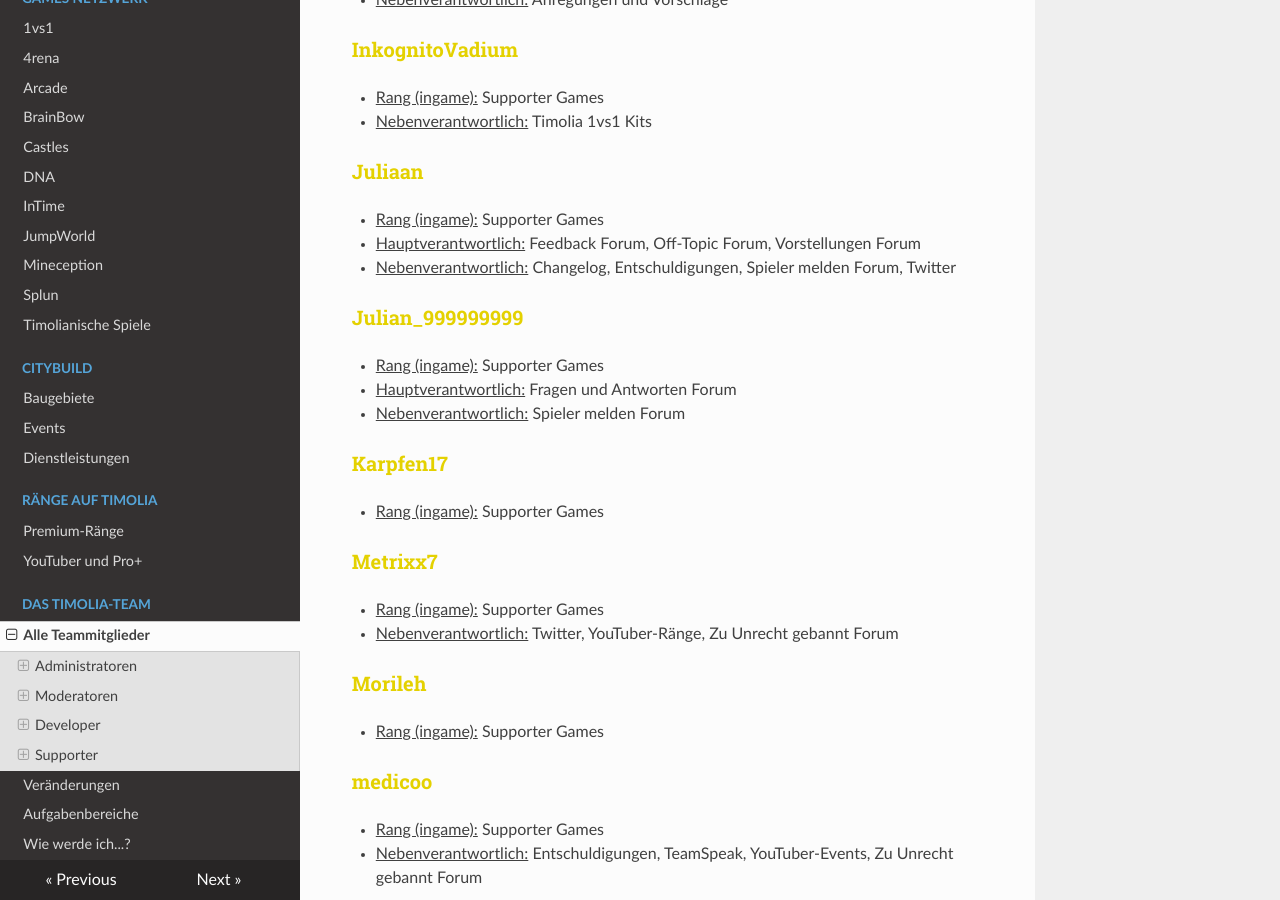
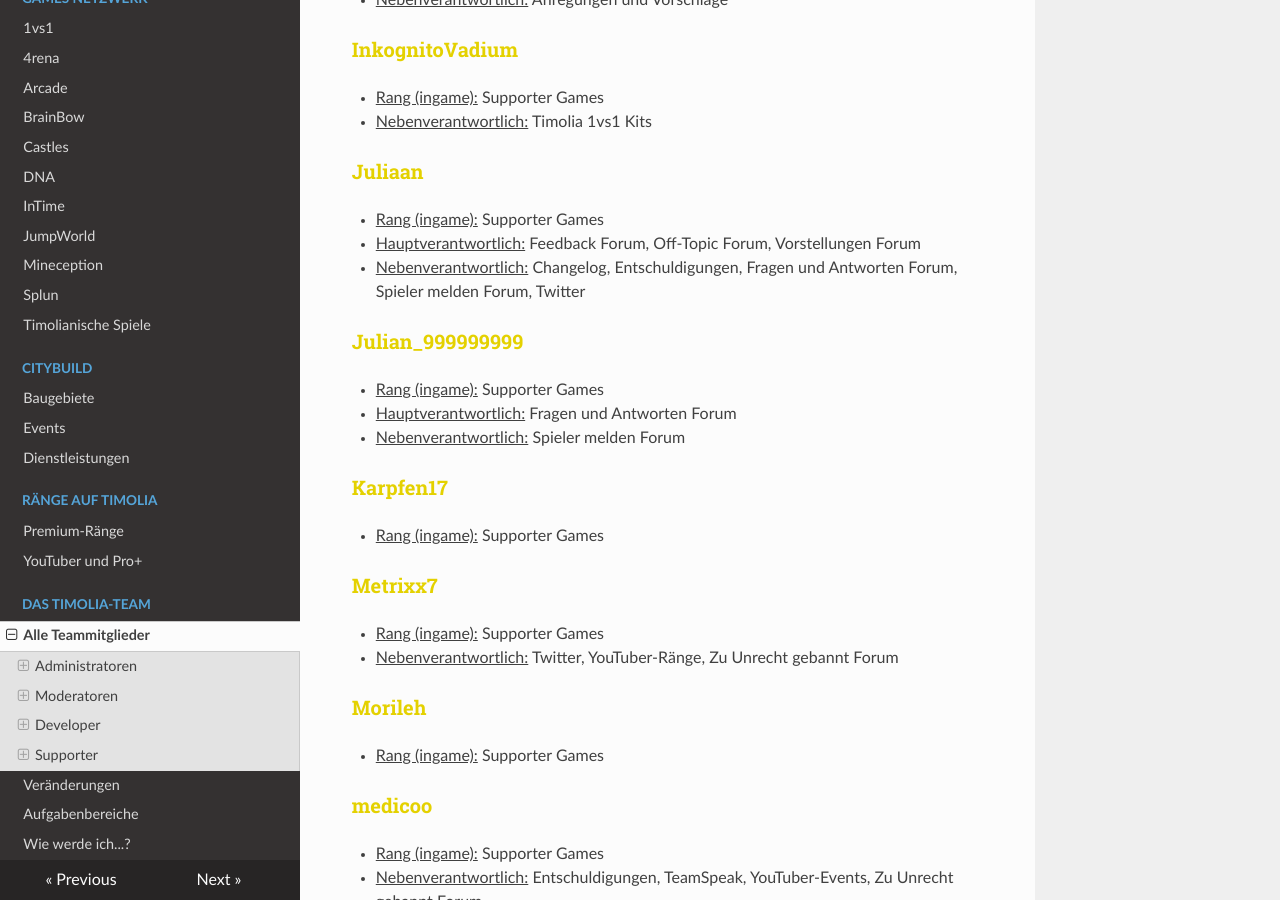
Before and after one commit to TimoliaDE/HowTo, an MkDocs documentation site: the page built from docs/team/members.md, in a window 1280 px wide and 900 px high, scrolled down 4854 px. Built offline with MkDocs 1.6.1, drawn with Linux system fonts in a browser that asks for light colours; nearby versions of some CDN libraries; old or Windows-style settings are respelled for this version of MkDocs.

Commit message:
juliaan nv fragen und antworten

```diff
--- a/docs/team/members.md
+++ b/docs/team/members.md
@@ -156,7 +156,7 @@ Sie stehen für alle grundlegenden Fragen und Reports zur Verfügung und sind di
 ### <strong><span style="color:#E4D100">Juliaan</span></strong>
 - <u>Rang (ingame):</u> Supporter Games
 - <u>Hauptverantwortlich:</u> Feedback Forum, Off-Topic Forum, Vorstellungen Forum
-- <u>Nebenverantwortlich:</u> Changelog, Entschuldigungen, Spieler melden Forum, Twitter
+- <u>Nebenverantwortlich:</u> Changelog, Entschuldigungen, Fragen und Antworten Forum, Spieler melden Forum, Twitter
 
 ### <strong><span style="color:#E4D100">Julian_999999999</span></strong>
 - <u>Rang (ingame):</u> Supporter Games
```
Also changed, not shown: docs/team/responsibilities.md (+1 -0 lines).
